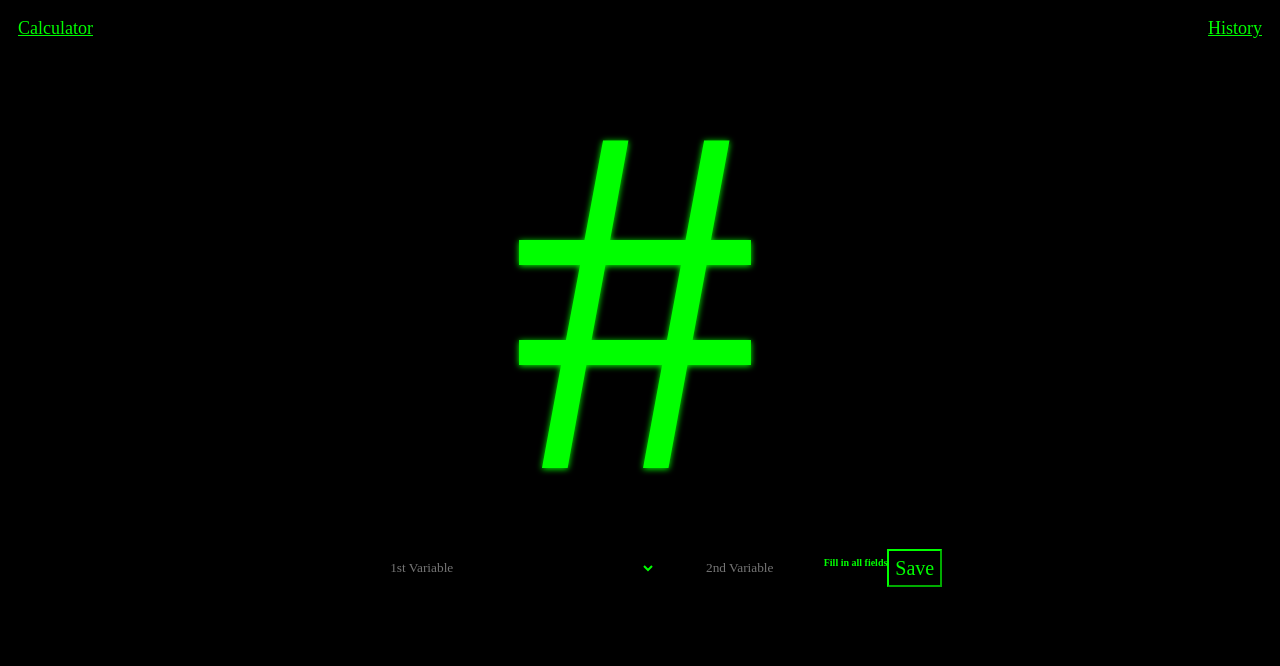
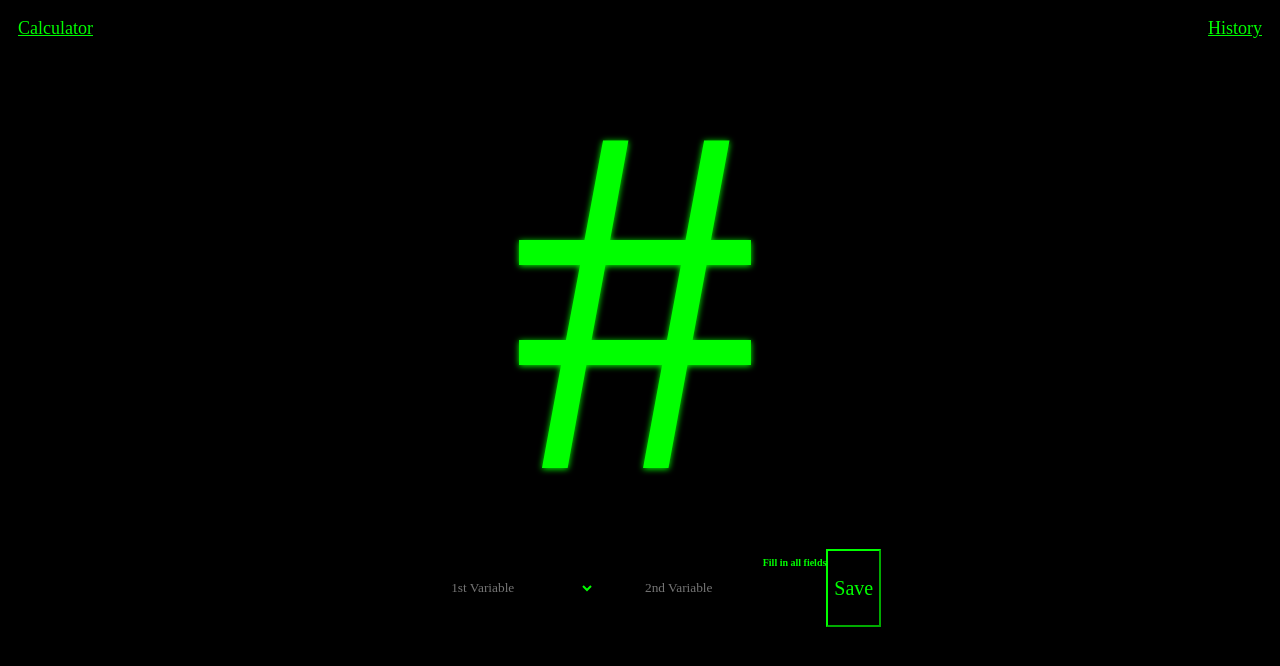
Before and after one commit to bladeyeight/C-alculator-frontend, a React (Create React App) app: page / in a window 1280 px wide. Shown: the top 666 px of the page. Built offline with nearby package versions, Linux system fonts and the light colour scheme; no server answers.

Commit message:
messing with drop down box more

```diff
--- a/src/styles.scss
+++ b/src/styles.scss
@@ -30,8 +30,8 @@ body {
   background-color: black;
   border: none;
 text-align: center;
-margin-top: 10px;
-margin-bottom: 10px;
+margin-top: 30px;
+margin-bottom: 30px;
 }
 
 .Sign{
@@ -40,9 +40,8 @@ margin-bottom: 10px;
   background-color: black;
   border: none;
   text-align: center;
-  width: 150px;
-  margin-top: 10px;
-margin-bottom: 10px;
+  margin-top: 30px;
+margin-bottom: 30px;
 }
 
 .Var2{
@@ -51,8 +50,8 @@ margin-bottom: 10px;
   background-color: black;
   border: none;
   text-align: center;
-  margin-top: 10px;
-margin-bottom: 10px;
+  margin-top: 30px;
+margin-bottom: 30px;
 }
 
 .Total{
@@ -61,8 +60,8 @@ margin-bottom: 10px;
   background-color: black;
   border: none;
   text-align: center;
-  margin-top: 10px;
-margin-bottom: 10px;
+  margin-top: 30px;
+margin-bottom: 30px;
 
 }
 
```
